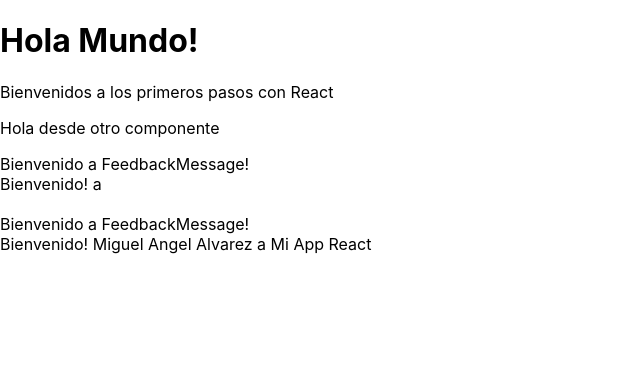
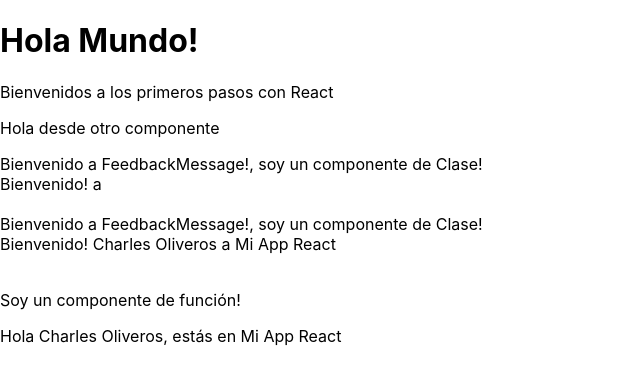
Before and after one commit to CharlesOliveros/reactapp1, a React (Create React App) app: page / in a window 1280 px wide. Shown: the top 384 px of the page, without its empty margins (0-640 px from the left). Built offline with nearby package versions, Linux system fonts and the light colour scheme.

Commit message:
Se agrega componente FeedbackMessageFunction que crea un componente usando una funcion

```diff
--- a/src/App.js
+++ b/src/App.js
@@ -1,5 +1,6 @@
 import React, { Component } from 'react';
 import FeedbackMessage from './FeedbackMessage'
+import FeedbackMessageFunction from './FeedbackMessageFunction'
 
 
 class App extends Component {
@@ -10,7 +11,8 @@ class App extends Component {
         <p>Bienvenidos a los primeros pasos con React</p>
         <OtroSaludo />
         <FeedbackMessage />
-        <FeedbackMessage nombre="Miguel Angel Alvarez" app="Mi App React" />
+        <FeedbackMessage nombre="Charles Oliveros" app="Mi App React" />
+        <FeedbackMessageFunction nombre="Charles Oliveros" app="Mi App React" />
       </div>
     );
   }
--- a/src/FeedbackMessage/index.js
+++ b/src/FeedbackMessage/index.js
@@ -4,7 +4,7 @@ class FeedbackMessage extends Component {
     render() {
         return (
             <div>
-                Bienvenido a FeedbackMessage! <br/>
+                Bienvenido a FeedbackMessage!, soy un componente de Clase! <br/>
                 Bienvenido! {this.props.nombre} a {this.props.app}<br/><br/>
             </div>
         )
--- /dev/null
+++ b/src/FeedbackMessageFunction/index.js
@@ -0,0 +1,13 @@
+import React from 'react'
+
+
+// puedo exportar el metodo/clase, en su misma definición
+// Un componente creado como metodo, recibe las propiedades como parametro
+export default function (propiedades){
+  return (
+    <div>
+      <p>Soy un componente de función!</p>
+      <p>Hola {propiedades.nombre}, estás en {propiedades.app}</p>
+    </div>
+  )
+}
```
